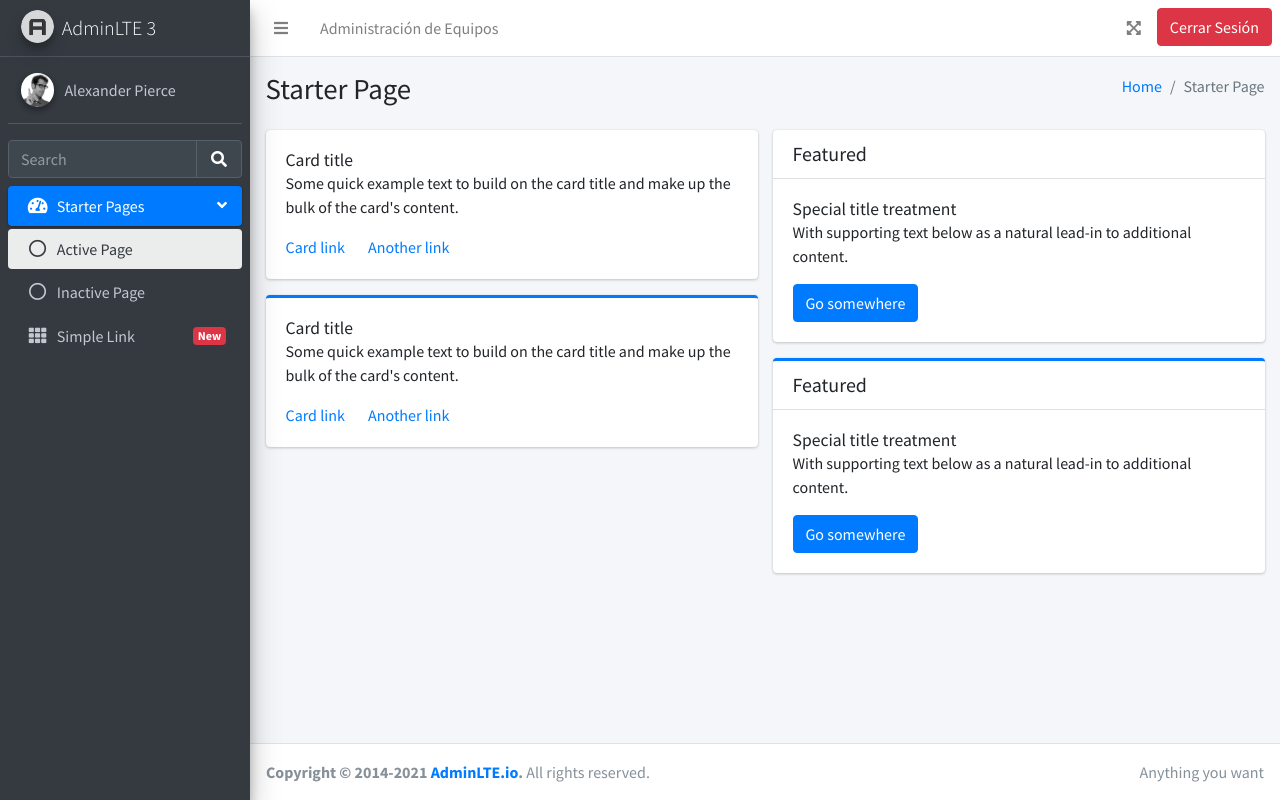
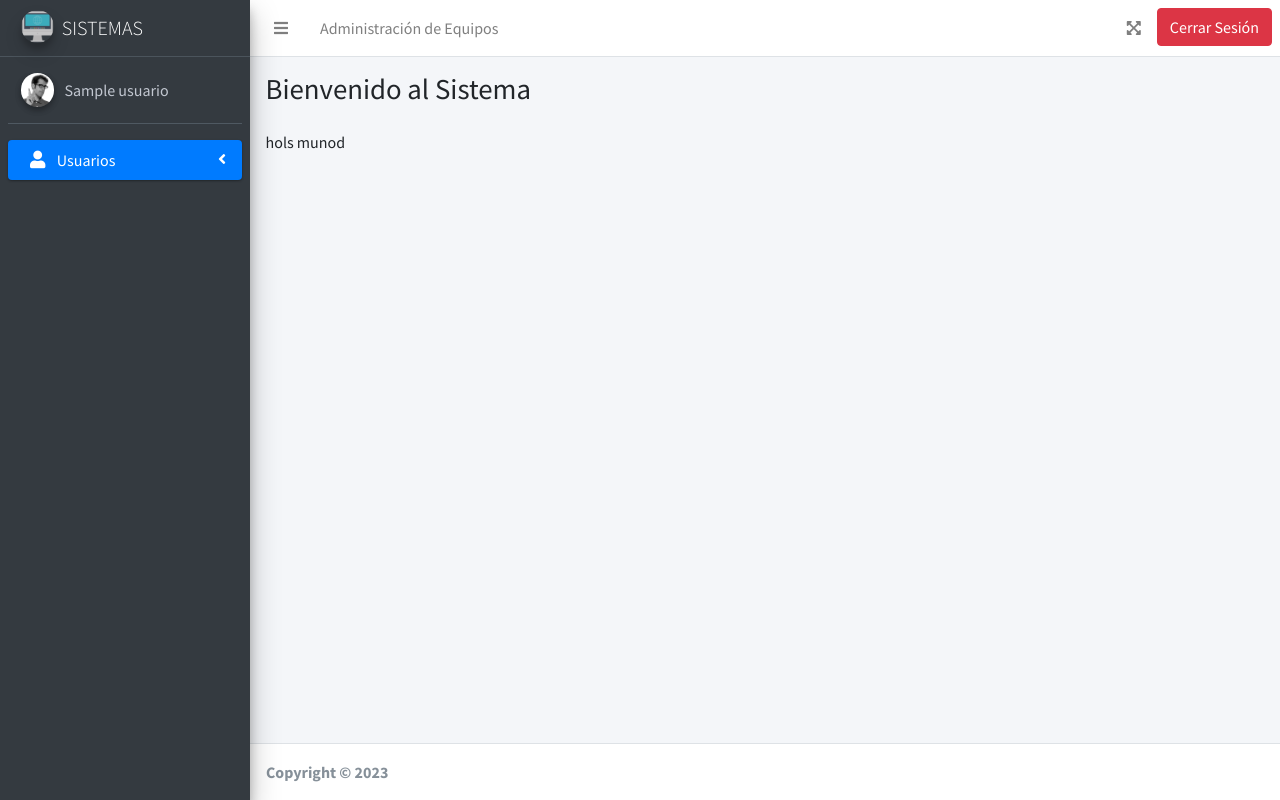
Before and after one commit to BrayanPisuna/sistemas, a PHP site: page /sistemas/ in a window 1280 px wide. Run offline with PHP 8.4, Linux system fonts and the light colour scheme; the visitor is signed in with stand-in values (Sample User, id 1); tables that the repository leaves empty or names only in its code hold one stand-in row (values such as "Sample post"); some libraries are stand-ins or nearby versions.

Commit message:
froned botones imagenes

```diff
--- a/index.php
+++ b/index.php
@@ -6,7 +6,21 @@ session_start();
 if (isset($_SESSION['sesion_email'])) {
   //echo "si existesesion  " .$_SESSION['sesion_email'];
   $email_sesion = $_SESSION['sesion_email'];
-} else {
+  $sql = "SELECT * FROM usuarios WHERE usu_email = :email";
+  $query = $conn->prepare($sql);
+  $query->bindParam(':email', $email_sesion, PDO::PARAM_STR);
+  $query->execute();
+  $usuarios = $query->fetchAll(PDO::FETCH_ASSOC);
+
+  if (count($usuarios) > 0) {
+      // El usuario se encontró en la base de datos, puedes realizar acciones aquí si es necesario.
+      foreach ($usuarios as $usuario) {
+          $nombres_sesion = $usuario['usu_nombres'];
+      }
+    }
+}
+   else
+{
   echo "no existe seion";
   header('Location: ' . $URL . '/login/login.php');
 }
@@ -74,9 +88,9 @@ scratch. This page gets rid of all links and provides the needed markup only.
     <!-- Main Sidebar Container -->
     <aside class="main-sidebar sidebar-dark-primary elevation-4">
       <!-- Brand Logo -->
-      <a href="index3.html" class="brand-link">
-        <img src="public/templeates/Admin/dist/img/AdminLTELogo.png" alt="AdminLTE Logo" class="brand-image img-circle elevation-3" style="opacity: .8">
-        <span class="brand-text font-weight-light">AdminLTE 3</span>
+      <a href="<?php echo $URL;?>" class="brand-link">
+        <img src="<?php echo $URL;?>/public/img/logo.png" alt="AdminLTE Logo" class="brand-image img-circle elevation-3" style="opacity: .8">
+        <span class="brand-text font-weight-light">SISTEMAS</span>
       </a>
 
       <!-- Sidebar -->
@@ -87,19 +101,7 @@ scratch. This page gets rid of all links and provides the needed markup only.
             <img src="public/templeates/Admin/dist/img/user2-160x160.jpg" class="img-circle elevation-2" alt="User Image">
           </div>
           <div class="info">
-            <a href="#" class="d-block">Alexander Pierce</a>
-          </div>
-        </div>
-
-        <!-- SidebarSearch Form -->
-        <div class="form-inline">
-          <div class="input-group" data-widget="sidebar-search">
-            <input class="form-control form-control-sidebar" type="search" placeholder="Search" aria-label="Search">
-            <div class="input-group-append">
-              <button class="btn btn-sidebar">
-                <i class="fas fa-search fa-fw"></i>
-              </button>
-            </div>
+            <a href="#" class="d-block"> <?php echo $nombres_sesion;?>  </a>
           </div>
         </div>
 
@@ -108,37 +110,28 @@ scratch. This page gets rid of all links and provides the needed markup only.
           <ul class="nav nav-pills nav-sidebar flex-column" data-widget="treeview" role="menu" data-accordion="false">
             <!-- Add icons to the links using the .nav-icon class
                with font-awesome or any other icon font library -->
-            <li class="nav-item menu-open">
+            <li class="nav-item">
               <a href="#" class="nav-link active">
-                <i class="nav-icon fas fa-tachometer-alt"></i>
+                <i class="nav-icon fas fa-user"></i>
                 <p>
-                  Starter Pages
+                  Usuarios
                   <i class="right fas fa-angle-left"></i>
                 </p>
               </a>
               <ul class="nav nav-treeview">
                 <li class="nav-item">
-                  <a href="#" class="nav-link active">
+                  <a href="#" class="nav-link">
                     <i class="far fa-circle nav-icon"></i>
-                    <p>Active Page</p>
+                    <p>Listado de Usuarios</p>
                   </a>
                 </li>
                 <li class="nav-item">
                   <a href="#" class="nav-link">
                     <i class="far fa-circle nav-icon"></i>
-                    <p>Inactive Page</p>
+                    <p>Creacion de Usuarios</p>
                   </a>
                 </li>
               </ul>
-            </li>
-            <li class="nav-item">
-              <a href="#" class="nav-link">
-                <i class="nav-icon fas fa-th"></i>
-                <p>
-                  Simple Link
-                  <span class="right badge badge-danger">New</span>
-                </p>
-              </a>
             </li>
           </ul>
         </nav>
@@ -154,14 +147,9 @@ scratch. This page gets rid of all links and provides the needed markup only.
         <div class="container-fluid">
           <div class="row mb-2">
             <div class="col-sm-6">
-              <h1 class="m-0">Starter Page</h1>
+              <h1 class="m-0">Bienvenido al Sistema</h1>
             </div><!-- /.col -->
-            <div class="col-sm-6">
-              <ol class="breadcrumb float-sm-right">
-                <li class="breadcrumb-item"><a href="#">Home</a></li>
-                <li class="breadcrumb-item active">Starter Page</li>
-              </ol>
-            </div><!-- /.col -->
+
           </div><!-- /.row -->
         </div><!-- /.container-fluid -->
       </div>
@@ -171,63 +159,7 @@ scratch. This page gets rid of all links and provides the needed markup only.
       <!-- Main content -->
       <div class="content">
         <div class="container-fluid">
-          <div class="row">
-            <div class="col-lg-6">
-              <div class="card">
-                <div class="card-body">
-                  <h5 class="card-title">Card title</h5>
-
-                  <p class="card-text">
-                    Some quick example text to build on the card title and make up the bulk of the card's
-                    content.
-                  </p>
-
-                  <a href="#" class="card-link">Card link</a>
-                  <a href="#" class="card-link">Another link</a>
-                </div>
-              </div>
-
-              <div class="card card-primary card-outline">
-                <div class="card-body">
-                  <h5 class="card-title">Card title</h5>
-
-                  <p class="card-text">
-                    Some quick example text to build on the card title and make up the bulk of the card's
-                    content.
-                  </p>
-                  <a href="#" class="card-link">Card link</a>
-                  <a href="#" class="card-link">Another link</a>
-                </div>
-              </div><!-- /.card -->
-            </div>
-            <!-- /.col-md-6 -->
-            <div class="col-lg-6">
-              <div class="card">
-                <div class="card-header">
-                  <h5 class="m-0">Featured</h5>
-                </div>
-                <div class="card-body">
-                  <h6 class="card-title">Special title treatment</h6>
-
-                  <p class="card-text">With supporting text below as a natural lead-in to additional content.</p>
-                  <a href="#" class="btn btn-primary">Go somewhere</a>
-                </div>
-              </div>
-
-              <div class="card card-primary card-outline">
-                <div class="card-header">
-                  <h5 class="m-0">Featured</h5>
-                </div>
-                <div class="card-body">
-                  <h6 class="card-title">Special title treatment</h6>
-
-                  <p class="card-text">With supporting text below as a natural lead-in to additional content.</p>
-                  <a href="#" class="btn btn-primary">Go somewhere</a>
-                </div>
-              </div>
-            </div>
-            <!-- /.col-md-6 -->
-          </div>
+          hols munod
           <!-- /.row -->
         </div><!-- /.container-fluid -->
       </div>
@@ -249,10 +181,10 @@ scratch. This page gets rid of all links and provides the needed markup only.
     <footer class="main-footer">
       <!-- To the right -->
       <div class="float-right d-none d-sm-inline">
-        Anything you want
+
       </div>
       <!-- Default to the left -->
-      <strong>Copyright &copy; 2014-2021 <a href="https://adminlte.io">AdminLTE.io</a>.</strong> All rights reserved.
+      <strong>Copyright &copy; 2023</strong>
     </footer>
   </div>
   <!-- ./wrapper -->
```
Also changed, not shown: public/img/logo.png (added).
